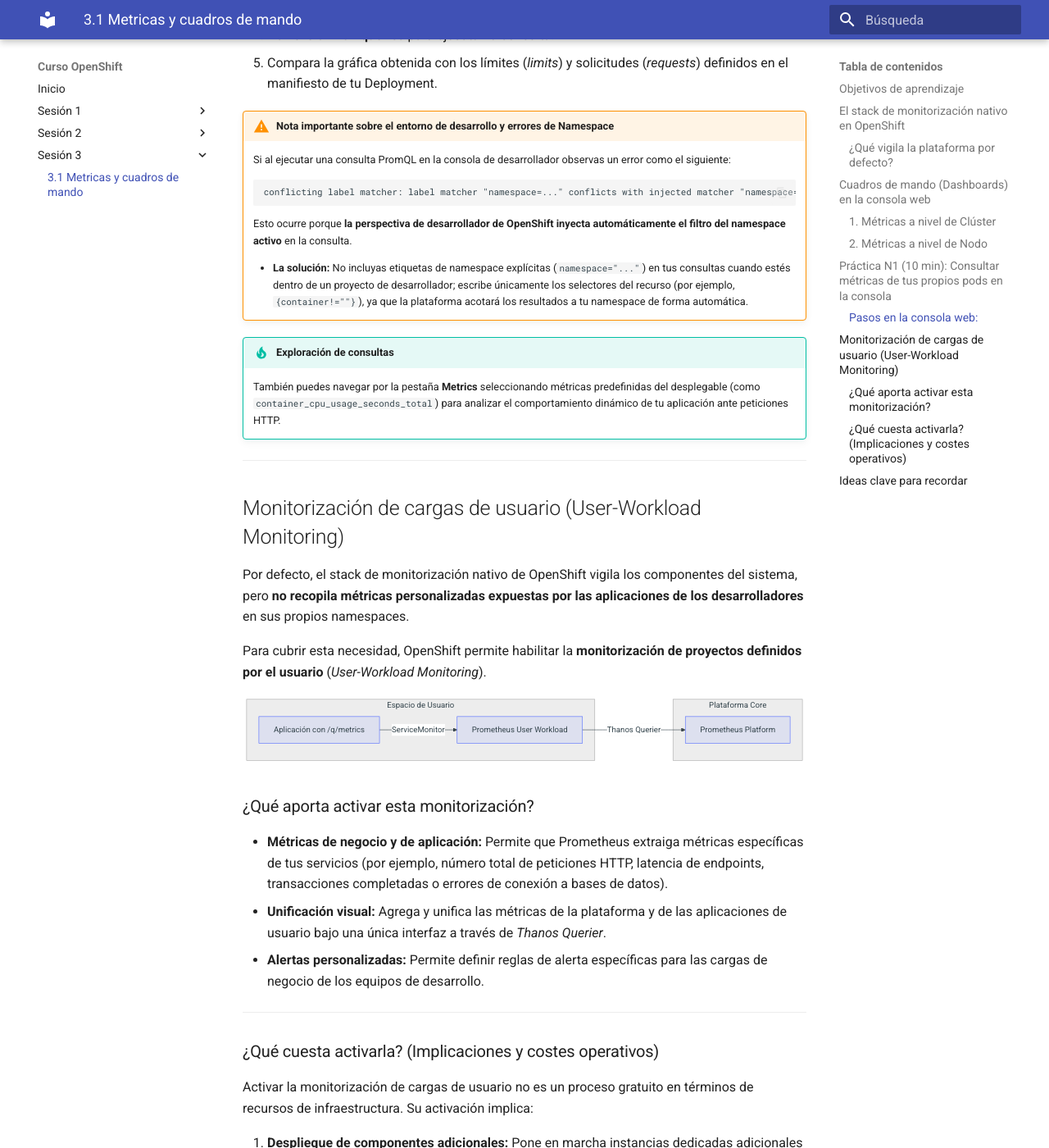
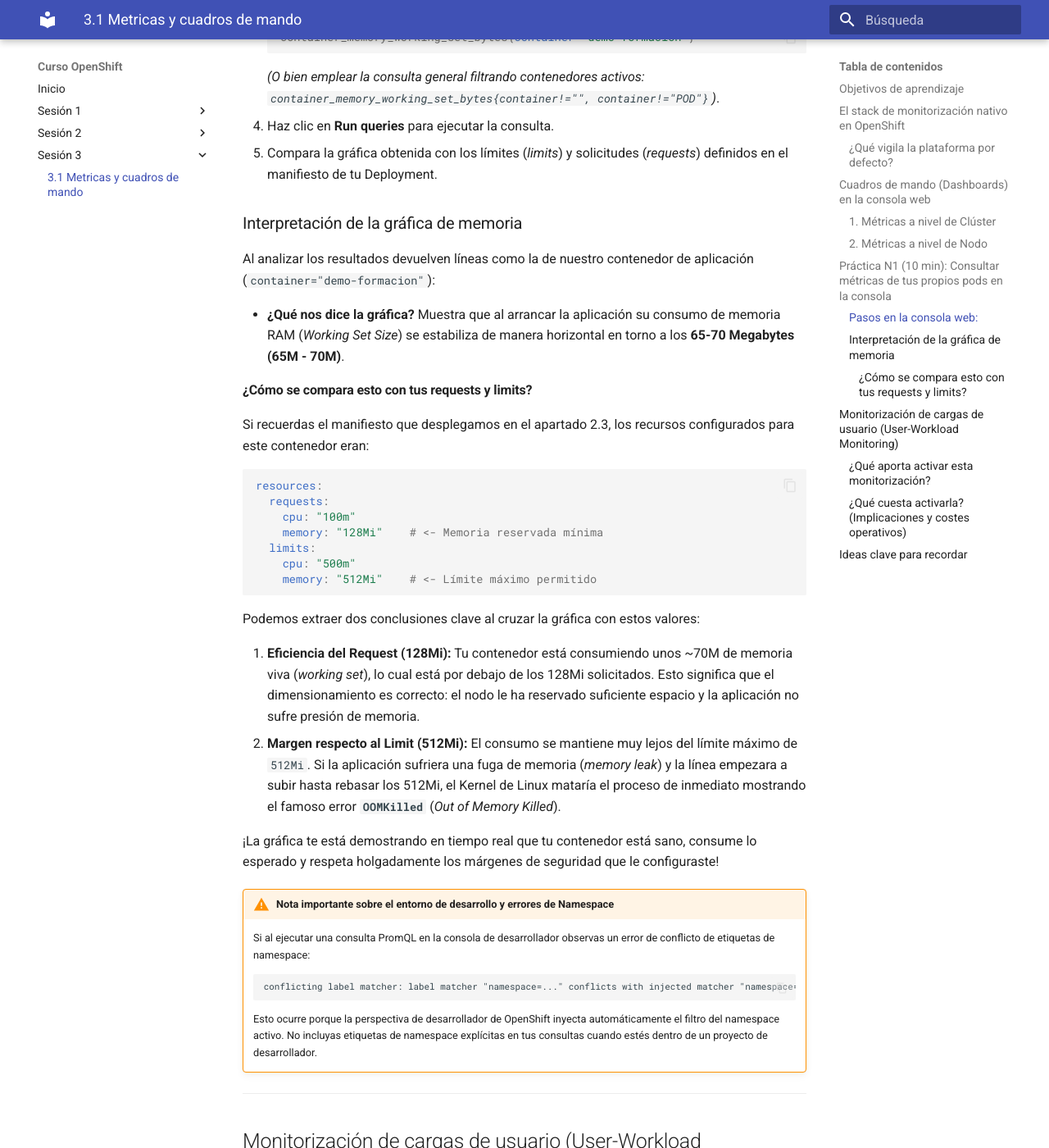
Before and after one commit to ieftraining/curso-openshift, an MkDocs documentation site: the page built from docs/sesion3/3.1 Metricas y cuadros de mando.md, in a window 1280 px wide and 1400 px high, scrolled down 3184 px. Shown: the whole window at 82% size. Built offline with MkDocs 1.6.1 and Material for MkDocs 9.7.7, drawn with Linux system fonts in a browser that asks for light colours; some of the changed text lies outside the part shown.

Commit message:
Add files via upload

````diff
--- a/docs/sesion3/3.1 Metricas y cuadros de mando.md
+++ b/docs/sesion3/3.1 Metricas y cuadros de mando.md
@@ -9,7 +9,7 @@
 - Conocer en detalle los componentes del stack de monitorización (Prometheus, Alertmanager, Grafana y Thanos Querier).
 - Diferenciar entre la monitorización de infraestructura y la monitorización de cargas de trabajo de usuario.
 - Evaluar qué aporta activar la monitorización de proyectos definidos por el usuario y qué coste operativo e informático conlleva.
-- Consultar métricas de rendimiento y consumo de tus propios pods directamente desde la consola web evitando conflictos de inyección de namespaces.
+- Consultar métricas de rendimiento y consumo de tus propios pods directamente desde la consola web, interpretando los resultados frente a los límites y peticiones configurados.
 
 ---
 
@@ -82,26 +82,49 @@
 
 ### Pasos en la consola web:
 
-1. Cambia a la perspectiva **Developer** (Desarrollador) seleccionando tu proyecto/namespace de trabajo (por ejemplo, `angel-cuaresma-alonso-dev`).
+1. Cambia a la perspectiva **Developer** (Desarrollador) seleccionando tu proyecto/namespace de trabajo.
 2. Dirígete al menú lateral izquierdo y selecciona **Observe → Metrics**.
-3. En el cuadro de texto superior (**Custom query**), introduce una consulta de PromQL para visualizar el consumo de memoria de tus contenedores:
+3. En el cuadro de texto superior (**Custom query**), introduce una consulta de PromQL para visualizar el consumo de memoria de tus contenedores. Si deseas filtrar directamente para ver exclusivamente el contenedor de aplicación y evitar series temporales vacías de infraestructura, puedes usar:
    ```promql
-   container_memory_working_set_bytes{container!=""}
+   container_memory_working_set_bytes{container="demo-formacion"}
    ```
+   *(O bien emplear la consulta general filtrando contenedores activos: `container_memory_working_set_bytes{container!="", container!="POD"}`)*.
 4. Haz clic en **Run queries** para ejecutar la consulta.
 5. Compara la gráfica obtenida con los límites (*limits*) y solicitudes (*requests*) definidos en el manifiesto de tu Deployment.
 
+### Interpretación de la gráfica de memoria
+
+Al analizar los resultados devuelven líneas como la de nuestro contenedor de aplicación (`container="demo-formacion"`):
+
+- **¿Qué nos dice la gráfica?** Muestra que al arrancar la aplicación su consumo de memoria RAM (*Working Set Size*) se estabiliza de manera horizontal en torno a los **65-70 Megabytes (65M - 70M)**.
+
+#### ¿Cómo se compara esto con tus requests y limits?
+
+Si recuerdas el manifiesto que desplegamos en el apartado 2.3, los recursos configurados para este contenedor eran:
+
+```yaml
+resources:
+  requests:
+    cpu: "100m"
+    memory: "128Mi"    # <- Memoria reservada mínima
+  limits:
+    cpu: "500m"
+    memory: "512Mi"    # <- Límite máximo permitido
+```
+
+Podemos extraer dos conclusiones clave al cruzar la gráfica con estos valores:
+
+1. **Eficiencia del Request (128Mi):** Tu contenedor está consumiendo unos ~70M de memoria viva (*working set*), lo cual está por debajo de los 128Mi solicitados. Esto significa que el dimensionamiento es correcto: el nodo le ha reservado suficiente espacio y la aplicación no sufre presión de memoria.
+2. **Margen respecto al Limit (512Mi):** El consumo se mantiene muy lejos del límite máximo de `512Mi`. Si la aplicación sufriera una fuga de memoria (*memory leak*) y la línea empezara a subir hasta rebasar los 512Mi, el Kernel de Linux mataría el proceso de inmediato mostrando el famoso error **`OOMKilled`** (*Out of Memory Killed*).
+
+¡La gráfica te está demostrando en tiempo real que tu contenedor está sano, consume lo esperado y respeta holgadamente los márgenes de seguridad que le configuraste!
+
 !!! warning "Nota importante sobre el entorno de desarrollo y errores de Namespace"
-    Si al ejecutar una consulta PromQL en la consola de desarrollador observas un error como el siguiente:
+    Si al ejecutar una consulta PromQL en la consola de desarrollador observas un error de conflicto de etiquetas de namespace:
     ```text
     conflicting label matcher: label matcher "namespace=..." conflicts with injected matcher "namespace=..."
     ```
-    Esto ocurre porque **la perspectiva de desarrollador de OpenShift inyecta automáticamente el filtro del namespace activo** en la consulta.
-
-    * **La solución:** No incluyas etiquetas de namespace explícitas (`namespace="..."`) en tus consultas cuando estés dentro de un proyecto de desarrollador; escribe únicamente los selectores del recurso (por ejemplo, `{container!=""}`), ya que la plataforma acotará los resultados a tu namespace de forma automática.
-
-!!! tip "Exploración de consultas"
-    También puedes navegar por la pestaña **Metrics** seleccionando métricas predefinidas del desplegable (como `container_cpu_usage_seconds_total`) para analizar el comportamiento dinámico de tu aplicación ante peticiones HTTP.
+    Esto ocurre porque la perspectiva de desarrollador de OpenShift inyecta automáticamente el filtro del namespace activo. No incluyas etiquetas de namespace explícitas en tus consultas cuando estés dentro de un proyecto de desarrollador.
 
 ---
 
@@ -148,6 +171,6 @@
     - OpenShift incluye de serie un stack de monitorización robusto basado en Prometheus, Alertmanager, Grafana y Thanos Querier.
     - La monitorización por defecto cubre la salud del plano de control, nodos, red y componentes clave de Kubernetes.
     - La consola web ofrece cuadros de mando (*Dashboards*) para auditar el consumo global del clúster y el rendimiento de nodos individuales.
-    - Mediante la práctica N1 es posible consultar métricas de rendimiento y consumo de memoria/CPU de nuestros propios pods utilizando consultas PromQL.
+    - Mediante la práctica N1 es posible consultar métricas de rendimiento y consumo de memoria/CPU de nuestros propios pods utilizando consultas PromQL y filtrando por contenedores específicos.
     - En la consola de desarrollador no es necesario filtrar manualmente por namespace ya que la plataforma lo inyecta de forma automática.
     - La monitorización de cargas de usuario (*User-Workload Monitoring*) extiende la capacidad de Prometheus para extraer métricas de negocio directamente desde las aplicaciones a costa de recursos de cómputo, memoria y almacenamiento persistente.
````
